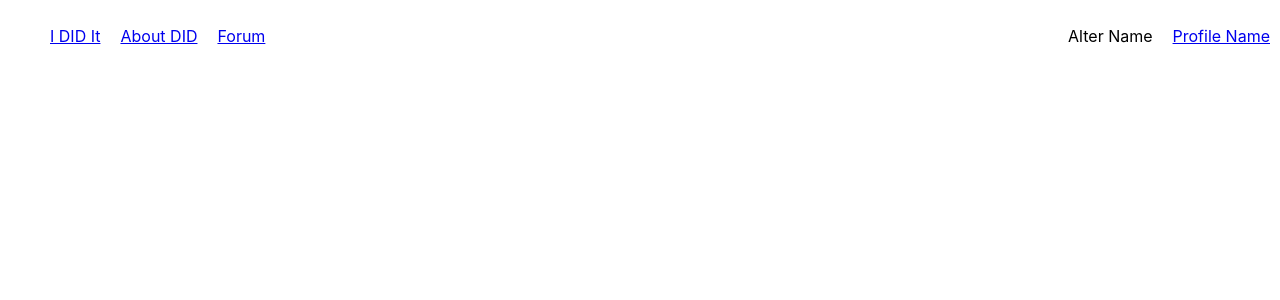
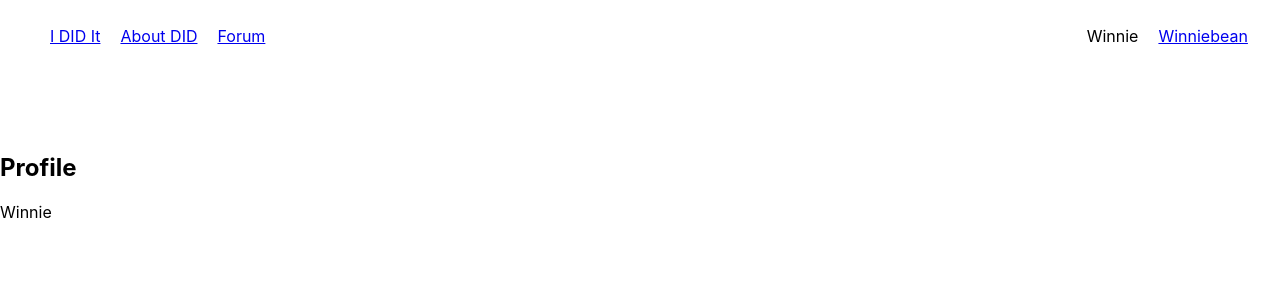
Before and after one commit to EagerBeaver98/i-did-it, a React (Create React App) app: page /profile in a window 1280 px wide. Shown: the top 300 px of the page. Built offline with nearby package versions, Linux system fonts and the light colour scheme.

Commit message:
Profile and alter name showing on main page

```diff
--- a/package.json
+++ b/package.json
@@ -9,6 +9,7 @@
     "bcrypt": "^5.0.1",
     "dotenv": "^8.2.0",
     "react": "^17.0.2",
+    "react-cookies": "^0.1.1",
     "react-dom": "^17.0.2",
     "react-router-dom": "^5.2.0",
     "react-scripts": "^4.0.3",
--- a/src/App.js
+++ b/src/App.js
@@ -1,10 +1,16 @@
 // import Header from './components/Header';
+import {profile} from './data/temp data';
 import Hello from './components/HelloWorld';
 import UnderConstruction from './components/UnderConstruction';
+import ProfilePage from './components/Profile';
 import {BrowserRouter as Router, Route, Switch, Link} from 'react-router-dom';
+import { useState } from 'react';
 
 
 function App() {
+
+  const [alter, setAlter] = useState(profile.alters[0].name);
+
   return (
     <Router>
     <div className="App">
@@ -24,9 +30,9 @@ function App() {
       </nav>
       <div className="Profile">
         <ul className="Alters">
-          <li>Alter Name</li>
+          <li>{alter}</li>
           <li>
-            <Link to="/profile">Profile Name</Link>
+            <Link to="/profile">{profile.name}</Link>
           </li>
         </ul>
       </div>
@@ -43,6 +49,7 @@ function App() {
           <UnderConstruction />
         </Route>
         <Route path="/profile">
+          <ProfilePage profile={profile}/>
         </Route>
       </Switch>
     </div>
--- /dev/null
+++ b/src/components/Profile.js
@@ -0,0 +1,10 @@
+function Profile(props) {
+  return (
+    <div>
+    <h2>Profile</h2>
+    <p>{props.profile.alters[0].name}</p>
+    </div>
+  )
+};
+
+export default Profile;
--- a/src/data/temp data.js
+++ b/src/data/temp data.js
@@ -1,3 +1,20 @@
-const alters = ["Winnie", "Drew", "Rosie", "Dalilah", "Louise", "Simon", "Jennifer"];
+const profile = {id: 1, name: "Winniebean", alters: [{id: 1, name: "Winnie"}, {id: 2, name: "Drew"}, {id: 3, name: "Rosie"},
+{id: 4, name: "Dalilah"}, {id: 5, name: "Louise"}, {id: 6, name: "Simon"}, {id: 7, name: "Jennifer"}]};
 
-export default alters;
+const tweets = [{
+  tweet: "I'm Drew",
+  profileID: 1,
+  alterID: 2},
+  {
+    tweet: "I'm Winnie",
+    profileID: 1,
+    alterID: 1
+  },
+  {
+    tweet: "I'm Rosie",
+    profileID: 1,
+    alterID: 3
+  }
+];
+
+export {profile, tweets};
--- a/src/styles/Header.scss
+++ b/src/styles/Header.scss
@@ -19,6 +19,7 @@ header {
     justify-content: flex-end;
     list-style: none;
     display: flex;
+    margin-right: 10%;
     li {
       width: auto;
       margin: 10px;
```
Also changed, not shown: 2 other files (tests, documents, lock files or other folders).
